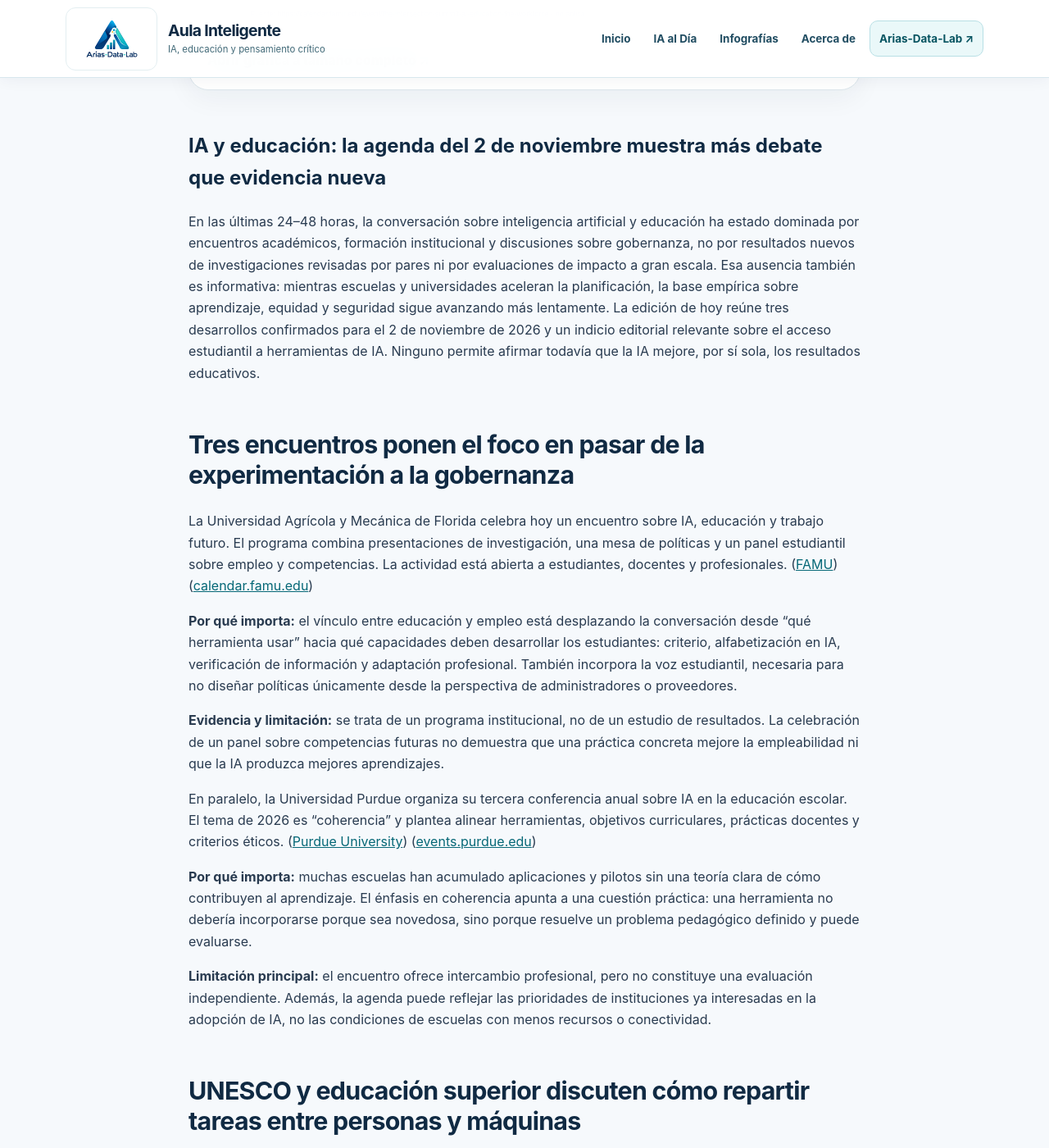
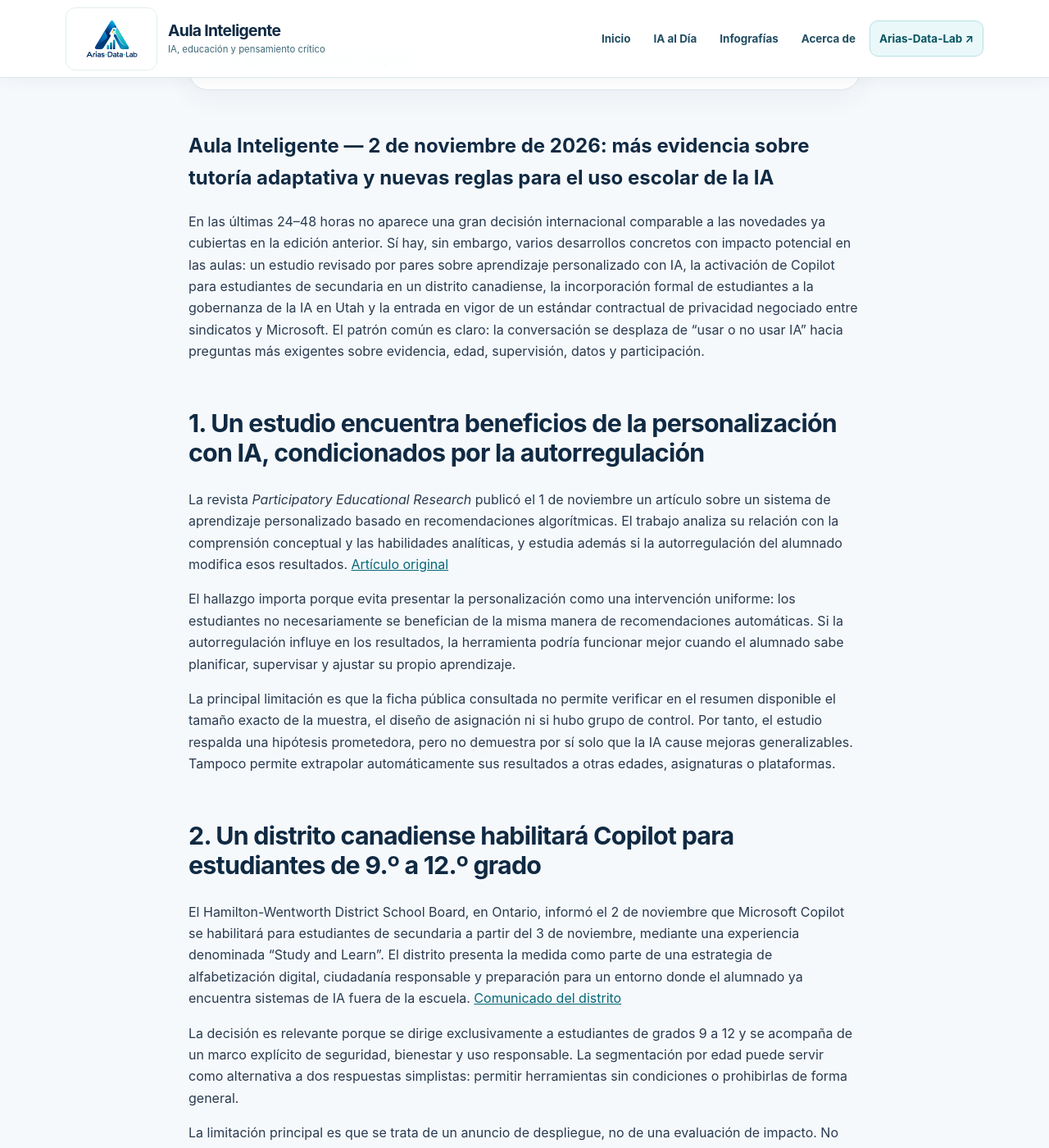
Before and after one commit to ljarias/ljarias.github.io, a Jekyll site: the page built from _posts/2026-11-02-aula-inteligente.md, in a window 1280 px wide and 1400 px high, scrolled down 1273 px. Shown: the whole window at 82% size. Built offline with Jekyll 4.4.1, drawn with Linux system fonts in a browser that asks for light colours; some of the changed text lies outside the part shown.

Commit message:
Publicar edición diaria Aula Inteligente 2026-11-02

```diff
--- a/_posts/2026-11-02-aula-inteligente.md
+++ b/_posts/2026-11-02-aula-inteligente.md
@@ -1,52 +1,56 @@
 ---
 layout: post
-title: "Aula Inteligente — Eventos confirmados sobre IA y educación el 2 de noviembre de 2026"
-date: 2026-11-02 06:45:38 -0500
+title: "Aula Inteligente — Escala de los despliegues y gobernanza recientes"
+date: 2026-11-02 17:20:35 -0500
 summary: "Noticias diarias sobre inteligencia artificial y educación, con fuentes verificables, contexto pedagógico y una gráfica de datos."
 reading_time: "5–8 min"
 categories: ["aula-inteligente", "ia", "educacion", "diario"]
 chart_image: "/assets/infografias/aula-2026-11-02.svg"
-chart_alt: "Eventos confirmados sobre IA y educación el 2 de noviembre de 2026. Muestra tres encuentros institucionales confirmados para la fecha; no mide impacto educativo, calidad de la evidencia ni asistencia."
+chart_alt: "Escala de los despliegues y gobernanza recientes. La comparación no es cuantitativa: ambos anuncios confirman alcance institucional, pero no publican cifras comparables de población o adopción."
 ---
 
-# IA y educación: la agenda del 2 de noviembre muestra más debate que evidencia nueva
+# Aula Inteligente — 2 de noviembre de 2026: más evidencia sobre tutoría adaptativa y nuevas reglas para el uso escolar de la IA
 
-En las últimas 24–48 horas, la conversación sobre inteligencia artificial y educación ha estado dominada por encuentros académicos, formación institucional y discusiones sobre gobernanza, no por resultados nuevos de investigaciones revisadas por pares ni por evaluaciones de impacto a gran escala. Esa ausencia también es informativa: mientras escuelas y universidades aceleran la planificación, la base empírica sobre aprendizaje, equidad y seguridad sigue avanzando más lentamente. La edición de hoy reúne tres desarrollos confirmados para el 2 de noviembre de 2026 y un indicio editorial relevante sobre el acceso estudiantil a herramientas de IA. Ninguno permite afirmar todavía que la IA mejore, por sí sola, los resultados educativos.
+En las últimas 24–48 horas no aparece una gran decisión internacional comparable a las novedades ya cubiertas en la edición anterior. Sí hay, sin embargo, varios desarrollos concretos con impacto potencial en las aulas: un estudio revisado por pares sobre aprendizaje personalizado con IA, la activación de Copilot para estudiantes de secundaria en un distrito canadiense, la incorporación formal de estudiantes a la gobernanza de la IA en Utah y la entrada en vigor de un estándar contractual de privacidad negociado entre sindicatos y Microsoft. El patrón común es claro: la conversación se desplaza de “usar o no usar IA” hacia preguntas más exigentes sobre evidencia, edad, supervisión, datos y participación.
 
-## Tres encuentros ponen el foco en pasar de la experimentación a la gobernanza
+## 1. Un estudio encuentra beneficios de la personalización con IA, condicionados por la autorregulación
 
-La Universidad Agrícola y Mecánica de Florida celebra hoy un encuentro sobre IA, educación y trabajo futuro. El programa combina presentaciones de investigación, una mesa de políticas y un panel estudiantil sobre empleo y competencias. La actividad está abierta a estudiantes, docentes y profesionales. ([FAMU](https://calendar.famu.edu/event/the-intersection-summit-ai-education-the-workforce)) ([calendar.famu.edu](https://calendar.famu.edu/event/the-intersection-summit-ai-education-the-workforce?utm_source=openai))
+La revista *Participatory Educational Research* publicó el 1 de noviembre un artículo sobre un sistema de aprendizaje personalizado basado en recomendaciones algorítmicas. El trabajo analiza su relación con la comprensión conceptual y las habilidades analíticas, y estudia además si la autorregulación del alumnado modifica esos resultados. [Artículo original](https://dergipark.org.tr/en/pub/per/article/1926358)
 
-**Por qué importa:** el vínculo entre educación y empleo está desplazando la conversación desde “qué herramienta usar” hacia qué capacidades deben desarrollar los estudiantes: criterio, alfabetización en IA, verificación de información y adaptación profesional. También incorpora la voz estudiantil, necesaria para no diseñar políticas únicamente desde la perspectiva de administradores o proveedores.
+El hallazgo importa porque evita presentar la personalización como una intervención uniforme: los estudiantes no necesariamente se benefician de la misma manera de recomendaciones automáticas. Si la autorregulación influye en los resultados, la herramienta podría funcionar mejor cuando el alumnado sabe planificar, supervisar y ajustar su propio aprendizaje.
 
-**Evidencia y limitación:** se trata de un programa institucional, no de un estudio de resultados. La celebración de un panel sobre competencias futuras no demuestra que una práctica concreta mejore la empleabilidad ni que la IA produzca mejores aprendizajes.
+La principal limitación es que la ficha pública consultada no permite verificar en el resumen disponible el tamaño exacto de la muestra, el diseño de asignación ni si hubo grupo de control. Por tanto, el estudio respalda una hipótesis prometedora, pero no demuestra por sí solo que la IA cause mejoras generalizables. Tampoco permite extrapolar automáticamente sus resultados a otras edades, asignaturas o plataformas.
 
-En paralelo, la Universidad Purdue organiza su tercera conferencia anual sobre IA en la educación escolar. El tema de 2026 es “coherencia” y plantea alinear herramientas, objetivos curriculares, prácticas docentes y criterios éticos. ([Purdue University](https://events.purdue.edu/event/the-3rd-annual-purdue-ai-in-p-12-education-conference-coherence)) ([events.purdue.edu](https://events.purdue.edu/event/the-3rd-annual-purdue-ai-in-p-12-education-conference-coherence?utm_source=openai))
+## 2. Un distrito canadiense habilitará Copilot para estudiantes de 9.º a 12.º grado
 
-**Por qué importa:** muchas escuelas han acumulado aplicaciones y pilotos sin una teoría clara de cómo contribuyen al aprendizaje. El énfasis en coherencia apunta a una cuestión práctica: una herramienta no debería incorporarse porque sea novedosa, sino porque resuelve un problema pedagógico definido y puede evaluarse.
+El Hamilton-Wentworth District School Board, en Ontario, informó el 2 de noviembre que Microsoft Copilot se habilitará para estudiantes de secundaria a partir del 3 de noviembre, mediante una experiencia denominada “Study and Learn”. El distrito presenta la medida como parte de una estrategia de alfabetización digital, ciudadanía responsable y preparación para un entorno donde el alumnado ya encuentra sistemas de IA fuera de la escuela. [Comunicado del distrito](https://norwoodpark.hwdsb.on.ca/news/hwdsbs-responsible-approach-ai)
 
-**Limitación principal:** el encuentro ofrece intercambio profesional, pero no constituye una evaluación independiente. Además, la agenda puede reflejar las prioridades de instituciones ya interesadas en la adopción de IA, no las condiciones de escuelas con menos recursos o conectividad.
+La decisión es relevante porque se dirige exclusivamente a estudiantes de grados 9 a 12 y se acompaña de un marco explícito de seguridad, bienestar y uso responsable. La segmentación por edad puede servir como alternativa a dos respuestas simplistas: permitir herramientas sin condiciones o prohibirlas de forma general.
 
-## UNESCO y educación superior discuten cómo repartir tareas entre personas y máquinas
+La limitación principal es que se trata de un anuncio de despliegue, no de una evaluación de impacto. No hay todavía resultados independientes sobre aprendizaje, errores, dependencia, privacidad o desigualdades de acceso. Además, que el sistema se presente como educativo no demuestra que sus respuestas sean pedagógicamente adecuadas ni que el alumnado vaya a desarrollar mejores competencias.
 
-En Hanói comienza hoy la Conferencia Global sobre MOOCs y Educación en Línea, coorganizada por la Global MOOC and Online Education Alliance y UNESCO IITE. Su lema —“Reasignar la inteligencia: transformar la educación para un futuro humano-IA”— examina cómo distribuir tareas cognitivas entre estudiantes, docentes y sistemas automatizados. ([Global MOOC Conference](https://mooc.global/conference/global-mooc-and-online-education-conference-2026/)) ([mooc.global](https://mooc.global/conference/global-mooc-and-online-education-conference-2026/?utm_source=openai))
+## 3. Utah incorpora la voz estudiantil a la política de inteligencia artificial
 
-**Por qué importa:** el planteamiento evita una dicotomía simplista entre prohibir o adoptar. La cuestión educativa es qué tareas conviene automatizar, cuáles deben seguir siendo humanas y qué controles son necesarios cuando una herramienta participa en tutoría, evaluación, producción de materiales o gestión universitaria.
+La Junta Estatal de Educación de Utah aprobó el 1 de octubre la creación de un grupo de trabajo estudiantil sobre IA, integrado en su consejo asesor de estudiantes. La novedad fue difundida el 2 de noviembre y contempla que los jóvenes aporten opiniones periódicas sobre políticas, debates y actividades relacionadas con la inteligencia artificial. [Información sobre la iniciativa](https://www.byteseu.com/2491470/)
 
-**Evidencia y limitación:** la participación de UNESCO IITE aporta relevancia institucional, pero el anuncio describe un programa, no resultados. Las hipótesis debatidas deberán contrastarse con estudios que midan aprendizaje, carga docente, errores, sesgos y efectos distributivos.
+El desarrollo importa porque las normas escolares suelen centrarse en docentes, administradores, familias y proveedores, aunque los estudiantes son quienes utilizan directamente las herramientas y experimentan sus efectos sobre tareas, evaluación y privacidad. Su participación puede revelar problemas de uso que no aparecen en los documentos institucionales.
 
-## Las escuelas siguen intentando ponerse al día con el acceso estudiantil a la IA
+La limitación es que la participación consultiva no equivale a poder de decisión. Tampoco se han publicado todavía la composición completa del grupo, sus procedimientos, indicadores de impacto o mecanismos para representar a estudiantes con discapacidades, de zonas rurales o de distintos niveles socioeconómicos. La iniciativa debe evaluarse por sus resultados, no solo por su existencia.
 
-La edición de *Education Week* del 1 de noviembre destaca que algunos centros quedaron “desprevenidos” tras la ampliación del acceso de Gemini a estudiantes de educación primaria y secundaria. El reportaje sitúa el problema en la falta de políticas, formación y criterios comunes, más que en una sola aplicación. ([Education Week](https://www.edweek.org/technology/schools-caught-flat-footed-after-google-makes-gemini-chatbot-available-to-all-students/2026/11)) ([edweek.org](https://www.edweek.org/issue/2026/11/01?utm_source=openai))
+## 4. Entra en vigor un estándar contractual de privacidad para distritos que usan productos de Microsoft
 
-**Por qué importa:** el acceso técnico puede llegar antes que la preparación pedagógica. Para las escuelas, esto vuelve urgente definir cuándo se permite la IA, cómo se documenta su uso, qué datos pueden introducirse y cómo se comprueba el trabajo propio del estudiante.
+Desde el 1 de noviembre, los distritos escolares estadounidenses pueden solicitar que las protecciones del “National AI Safety & Privacy Standard” se incorporen a contratos nuevos o existentes con Microsoft. El acuerdo, negociado por Microsoft, la American Federation of Teachers y la United Federation of Teachers, incluye compromisos sobre uso de datos, supervisión humana, retención y notificación de incidentes. [Descripción del acuerdo](https://www.schooldecision.com/newsroom/microsoft-aft-ai-privacy-standard-schools)
 
-**Limitación principal:** la página consultada presenta el número de la publicación y el enfoque del reportaje, pero no ofrece una medición nacional comparable sobre uso, aprendizaje o incidentes. Por tanto, no permite generalizar que todas las escuelas estén igualmente desprotegidas.
+La importancia práctica está en trasladar principios de privacidad al lenguaje contractual. Las escuelas necesitan saber qué datos se recopilan, cuánto tiempo se conservan, si se utilizan para entrenar modelos, qué decisiones no puede tomar automáticamente un sistema y qué ocurre tras una brecha de seguridad.
+
+La limitación principal es que el estándar no es una ley nacional ni se aplica automáticamente a todos los distritos o proveedores. Su protección depende de que cada institución la incorpore al contrato y de que pueda supervisar su cumplimiento. Además, el anuncio procede de las partes negociadoras; todavía se necesita evidencia independiente sobre auditorías, aplicación efectiva y resultados para estudiantes.
 
 ## Qué significa para el aula
 
-La señal más clara de hoy no es que exista una herramienta educativa decisiva, sino que las instituciones están intentando construir reglas antes de disponer de evidencia suficiente. En el aula conviene separar cuatro usos: apoyo al docente, tutoría al estudiante, generación de materiales y evaluación. Cada uno plantea riesgos distintos.
+La novedad más útil no es una herramienta concreta, sino el cambio de criterio. Antes de adoptar IA, los centros deberían exigir cuatro respuestas: qué aprendizaje mejora, para qué edades es apropiada, qué datos procesa y qué responsabilidad conserva el docente.
 
-Una práctica prudente es exigir que toda actividad con IA tenga un objetivo curricular explícito, una fase de verificación humana y una alternativa accesible para quien no pueda o no deba usarla. En tareas escritas, el proceso —borradores, decisiones, fuentes y revisión— debería pesar más que un producto final difícil de autenticar. En menores, además, la protección de datos y la supervisión adulta deben preceder a la experimentación.
+En primaria y primeros cursos de secundaria, conviene priorizar alfabetización crítica, actividades sin cuentas personales y herramientas con funciones limitadas. En secundaria superior y universidad, el acceso puede combinarse con instrucciones sobre verificación, citación, sesgos, privacidad y documentación del proceso de trabajo.
 
-La agenda del 2 de noviembre refuerza una conclusión provisional: la alfabetización en IA no consiste solo en aprender a redactar instrucciones. Incluye reconocer errores, detectar sesgos, proteger información personal, comprender los límites de la automatización y decidir cuándo no utilizarla.
+Los docentes también deberían distinguir entre asistencia y sustitución. Una recomendación automática, una explicación generada o una retroalimentación pueden apoyar el aprendizaje, pero no prueban que el estudiante haya comprendido. Las tareas deben incluir razonamiento visible, revisión, conversación y productos que permitan evaluar el proceso.
+
+La evidencia reciente sigue siendo insuficiente para prometer mejoras generales. La vía prudente es experimentar a pequeña escala, medir resultados y bienestar, escuchar al alumnado y convertir las garantías de privacidad en requisitos verificables.
--- a/data/aula_inteligente_historial.json
+++ b/data/aula_inteligente_historial.json
@@ -1,8 +1,8 @@
 [
   {
     "date": "2026-11-02",
-    "title": "Aula Inteligente — Eventos confirmados sobre IA y educación el 2 de noviembre de 2026",
-    "source": "https://calendar.famu.edu/event/the-intersection-summit-ai-education-the-workforce",
+    "title": "Aula Inteligente — Escala de los despliegues y gobernanza recientes",
+    "source": "https://norwoodpark.hwdsb.on.ca/news/hwdsbs-responsible-approach-ai",
     "chart": "assets/infografias/aula-2026-11-02.svg"
   }
 ]
```
Also changed, not shown: assets/infografias/aula-2026-11-02.svg.
